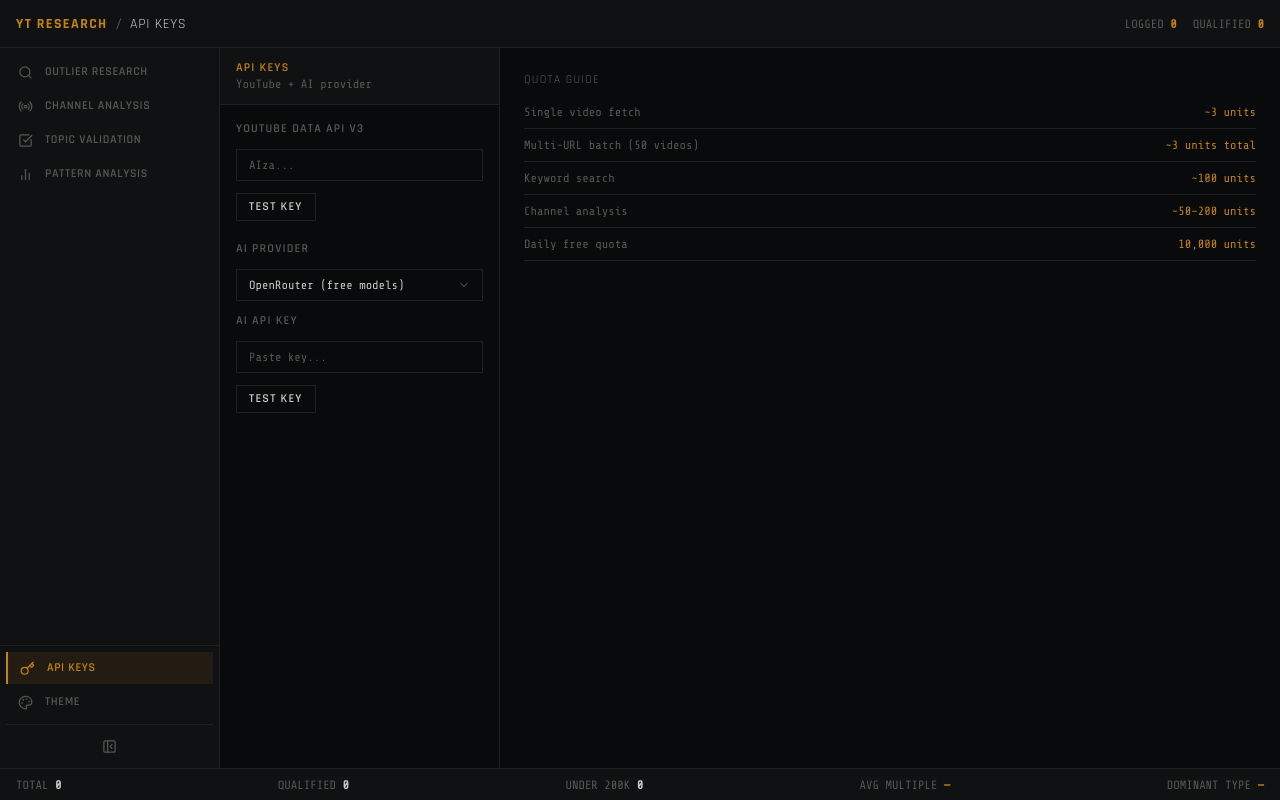
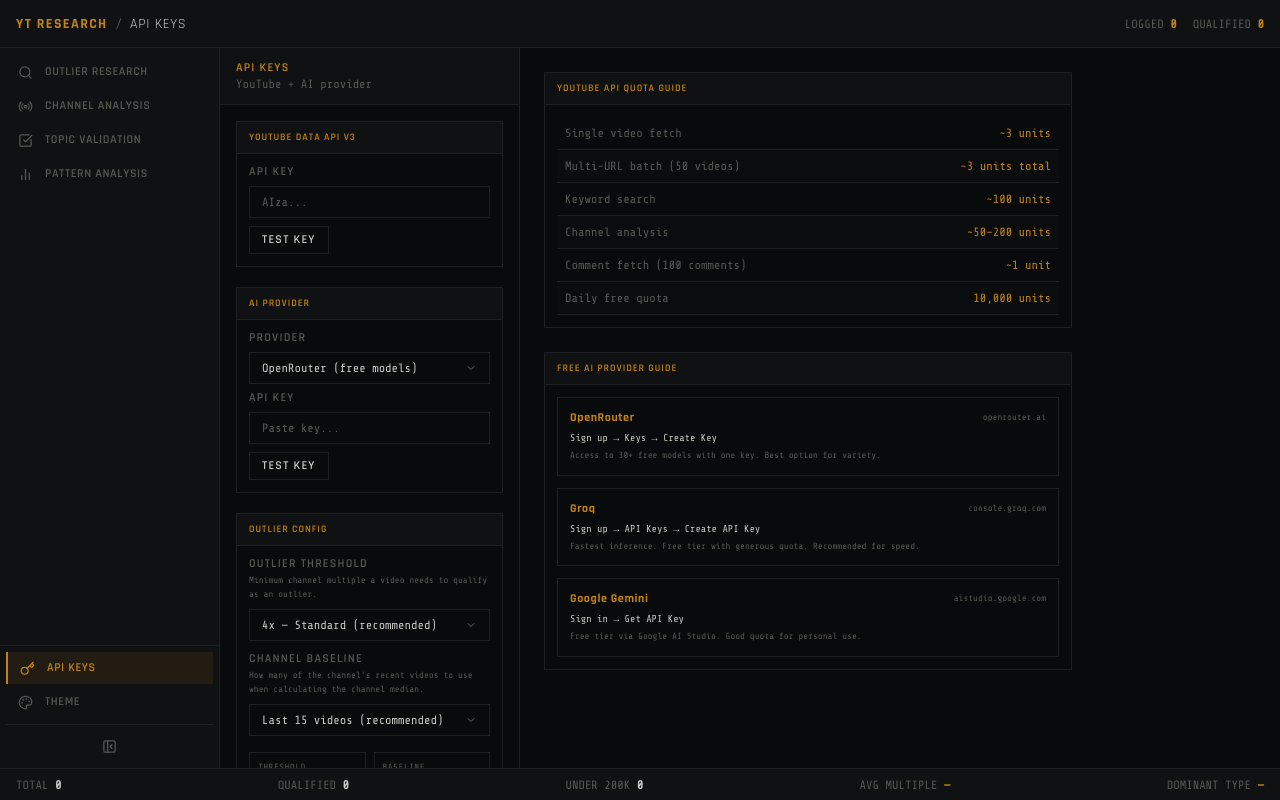
Before and after one commit to lordAjanaku/yt-research-tool, a React (Vite) app: page /api-keys in a window 1280 px wide. Built offline with nearby package versions, Linux system fonts and the light colour scheme.

Commit message:
feat: Spinner component + APIKeys — Outlier Config panel + free AI provider guide

```diff
--- a/src/components/sections/APIKeys.jsx
+++ b/src/components/sections/APIKeys.jsx
@@ -17,7 +17,14 @@ const AI_PROVIDERS = [
 ]
 
 export function APIKeys() {
-  const { ytApiKey, setYtApiKey, aiProvider, setAiProvider, aiApiKey, setAiApiKey } = useStore()
+  const {
+    ytApiKey, setYtApiKey,
+    aiProvider, setAiProvider,
+    aiApiKey, setAiApiKey,
+    outlierThreshold, setOutlierThreshold,
+    channelBaseline, setChannelBaseline,
+  } = useStore()
+
   const [ytStatus, setYtStatus] = useState('')
   const [aiStatus, setAiStatus] = useState('')
   const { testKey: testYT } = useYouTubeAPI()
@@ -25,65 +32,195 @@ export function APIKeys() {
 
   async function handleTestYT() {
     setYtStatus('Testing...')
-    try { await testYT(); setYtStatus('Connected') } catch (e) { setYtStatus('Failed: ' + e.message) }
+    try { await testYT(); setYtStatus('Connected') }
+    catch (e) { setYtStatus('Failed: ' + e.message) }
   }
 
   async function handleTestAI() {
     setAiStatus('Testing...')
-    try { await testAI(); setAiStatus('Connected') } catch (e) { setAiStatus('Failed: ' + e.message) }
+    try { await testAI(); setAiStatus('Connected') }
+    catch (e) { setAiStatus('Failed: ' + e.message) }
   }
 
   return (
     <div className="flex flex-1 overflow-hidden">
-      <div className="w-[280px] flex-shrink-0 border-r border-border flex flex-col">
+
+      {/* LEFT — API KEY INPUTS */}
+      <div className="w-[300px] flex-shrink-0 border-r border-border flex flex-col">
         <div className="px-4 py-3 border-b border-border bg-card">
           <p className="font-head font-semibold text-xs tracking-widest uppercase text-primary">API Keys</p>
           <p className="text-xs text-muted-foreground">YouTube + AI provider</p>
         </div>
         <ScrollArea className="flex-1">
           <div className="p-4 flex flex-col gap-5">
-            <div className="flex flex-col gap-3">
-              <Label className="text-xs tracking-widest uppercase text-muted-foreground">YouTube Data API v3</Label>
-              <Input type="password" value={ytApiKey} onChange={e => setYtApiKey(e.target.value)} placeholder="AIza..." className="font-mono text-xs" />
+
+            {/* YOUTUBE API */}
+            <div className="border border-border">
+              <div className="px-3 py-2 bg-card border-b border-border">
+                <p className="font-head font-semibold text-[10px] tracking-widest uppercase text-primary">YouTube Data API v3</p>
+              </div>
+              <div className="p-3 flex flex-col gap-2">
+                <Label>API Key</Label>
+                <Input type="password" value={ytApiKey} onChange={e => setYtApiKey(e.target.value)}
+                  placeholder="AIza..." className="font-mono text-xs w-full" />
                 <div className="flex items-center gap-2">
                   <Button size="sm" variant="outline" onClick={handleTestYT} className="text-xs">Test Key</Button>
-                {ytStatus && <span className={`text-xs ${ytStatus === 'Connected' ? 'text-green-500' : 'text-destructive'}`}>{ytStatus}</span>}
-              </div>
-            </div>
-            <div className="flex flex-col gap-3">
-              <Label className="text-xs tracking-widest uppercase text-muted-foreground">AI Provider</Label>
-              <Select value={aiProvider} onValueChange={setAiProvider}>
-                <SelectTrigger className="text-xs"><SelectValue /></SelectTrigger>
-                <SelectContent>{AI_PROVIDERS.map(p => <SelectItem key={p.value} value={p.value} className="text-xs">{p.label}</SelectItem>)}</SelectContent>
-              </Select>
-              <Label className="text-xs tracking-widest uppercase text-muted-foreground">AI API Key</Label>
-              <Input type="password" value={aiApiKey} onChange={e => setAiApiKey(e.target.value)} placeholder="Paste key..." className="font-mono text-xs" />
-              <div className="flex items-center gap-2">
-                <Button size="sm" variant="outline" onClick={handleTestAI} className="text-xs">Test Key</Button>
-                {aiStatus && <span className={`text-xs ${aiStatus === 'Connected' ? 'text-green-500' : 'text-destructive'}`}>{aiStatus}</span>}
+                  {ytStatus && (
+                    <span className={`text-xs ${ytStatus === 'Connected' ? 'text-green-400' : 'text-destructive'}`}>
+                      {ytStatus}
+                    </span>
+                  )}
                 </div>
               </div>
             </div>
+
+            {/* AI PROVIDER */}
+            <div className="border border-border">
+              <div className="px-3 py-2 bg-card border-b border-border">
+                <p className="font-head font-semibold text-[10px] tracking-widest uppercase text-primary">AI Provider</p>
+              </div>
+              <div className="p-3 flex flex-col gap-2">
+                <Label>Provider</Label>
+                <Select value={aiProvider} onValueChange={setAiProvider}>
+                  <SelectTrigger className="text-xs w-full"><SelectValue /></SelectTrigger>
+                  <SelectContent>
+                    {AI_PROVIDERS.map(p => (
+                      <SelectItem key={p.value} value={p.value} className="text-xs">{p.label}</SelectItem>
+                    ))}
+                  </SelectContent>
+                </Select>
+                <Label>API Key</Label>
+                <Input type="password" value={aiApiKey} onChange={e => setAiApiKey(e.target.value)}
+                  placeholder="Paste key..." className="font-mono text-xs w-full" />
+                <div className="flex items-center gap-2">
+                  <Button size="sm" variant="outline" onClick={handleTestAI} className="text-xs">Test Key</Button>
+                  {aiStatus && (
+                    <span className={`text-xs ${aiStatus === 'Connected' ? 'text-green-400' : 'text-destructive'}`}>
+                      {aiStatus}
+                    </span>
+                  )}
+                </div>
+              </div>
+            </div>
+
+            {/* OUTLIER CONFIG */}
+            <div className="border border-border">
+              <div className="px-3 py-2 bg-card border-b border-border">
+                <p className="font-head font-semibold text-[10px] tracking-widest uppercase text-primary">Outlier Config</p>
+              </div>
+              <div className="p-3 flex flex-col gap-3">
+
+                <div className="flex flex-col gap-1">
+                  <Label>Outlier Threshold</Label>
+                  <p className="text-[9px] text-muted-foreground">Minimum channel multiple a video needs to qualify as an outlier.</p>
+                  <Select value={String(outlierThreshold)} onValueChange={v => setOutlierThreshold(Number(v))}>
+                    <SelectTrigger className="text-xs w-full mt-1"><SelectValue /></SelectTrigger>
+                    <SelectContent>
+                      <SelectItem value="3" className="text-xs">3x — Lenient</SelectItem>
+                      <SelectItem value="4" className="text-xs">4x — Standard (recommended)</SelectItem>
+                      <SelectItem value="5" className="text-xs">5x — Strict</SelectItem>
+                    </SelectContent>
+                  </Select>
+                </div>
+
+                <div className="flex flex-col gap-1">
+                  <Label>Channel Baseline</Label>
+                  <p className="text-[9px] text-muted-foreground">How many of the channel's recent videos to use when calculating the channel median.</p>
+                  <Select value={String(channelBaseline)} onValueChange={v => setChannelBaseline(Number(v))}>
+                    <SelectTrigger className="text-xs w-full mt-1"><SelectValue /></SelectTrigger>
+                    <SelectContent>
+                      <SelectItem value="10" className="text-xs">Last 10 videos</SelectItem>
+                      <SelectItem value="15" className="text-xs">Last 15 videos (recommended)</SelectItem>
+                      <SelectItem value="20" className="text-xs">Last 20 videos</SelectItem>
+                      <SelectItem value="30" className="text-xs">Last 30 videos</SelectItem>
+                      <SelectItem value="50" className="text-xs">Last 50 videos</SelectItem>
+                    </SelectContent>
+                  </Select>
+                </div>
+
+                <div className="grid grid-cols-2 gap-2 mt-1">
+                  <div className="border border-border bg-background p-2">
+                    <p className="text-[9px] text-muted-foreground uppercase tracking-wider">Threshold</p>
+                    <p className="text-primary font-bold text-sm mt-0.5">{outlierThreshold}x</p>
+                  </div>
+                  <div className="border border-border bg-background p-2">
+                    <p className="text-[9px] text-muted-foreground uppercase tracking-wider">Baseline</p>
+                    <p className="text-primary font-bold text-sm mt-0.5">{channelBaseline} videos</p>
+                  </div>
+                </div>
+
+              </div>
+            </div>
+
+          </div>
         </ScrollArea>
       </div>
+
+      {/* RIGHT — QUOTA + FREE PROVIDER GUIDE */}
       <ScrollArea className="flex-1">
-        <div className="p-6">
-          <p className="font-head text-xs tracking-widest uppercase text-muted-foreground mb-4">Quota Guide</p>
-          <div className="flex flex-col gap-2">
+        <div className="p-6 max-w-xl flex flex-col gap-6">
+
+          {/* YOUTUBE QUOTA */}
+          <div className="border border-border">
+            <div className="px-3 py-2 bg-card border-b border-border">
+              <p className="font-head font-semibold text-[10px] tracking-widest uppercase text-primary">YouTube API Quota Guide</p>
+            </div>
+            <div className="p-3 flex flex-col gap-0">
               {[
                 ['Single video fetch', '~3 units'],
                 ['Multi-URL batch (50 videos)', '~3 units total'],
                 ['Keyword search', '~100 units'],
                 ['Channel analysis', '~50–200 units'],
+                ['Comment fetch (100 comments)', '~1 unit'],
                 ['Daily free quota', '10,000 units'],
-            ].map(([op, cost]) => (
-              <div key={op} className="flex justify-between border-b border-border pb-2 text-xs">
+              ].map(([op, cost], i) => (
+                <div key={op} className={`flex justify-between py-2 text-xs border-b border-border ${i % 2 === 0 ? 'bg-background' : 'bg-muted/20'} px-2`}>
                   <span className="text-muted-foreground">{op}</span>
                   <span className="text-primary font-mono">{cost}</span>
                 </div>
               ))}
             </div>
           </div>
+
+          {/* FREE AI PROVIDER GUIDE */}
+          <div className="border border-border">
+            <div className="px-3 py-2 bg-card border-b border-border">
+              <p className="font-head font-semibold text-[10px] tracking-widest uppercase text-primary">Free AI Provider Guide</p>
+            </div>
+            <div className="p-3 flex flex-col gap-3">
+              {[
+                {
+                  name: 'OpenRouter',
+                  url: 'openrouter.ai',
+                  steps: 'Sign up → Keys → Create Key',
+                  note: 'Access to 30+ free models with one key. Best option for variety.',
+                },
+                {
+                  name: 'Groq',
+                  url: 'console.groq.com',
+                  steps: 'Sign up → API Keys → Create API Key',
+                  note: 'Fastest inference. Free tier with generous quota. Recommended for speed.',
+                },
+                {
+                  name: 'Google Gemini',
+                  url: 'aistudio.google.com',
+                  steps: 'Sign in → Get API Key',
+                  note: 'Free tier via Google AI Studio. Good quota for personal use.',
+                },
+              ].map(p => (
+                <div key={p.name} className="border border-border p-3">
+                  <div className="flex items-center justify-between mb-1">
+                    <p className="font-head font-bold text-xs text-primary tracking-wider">{p.name}</p>
+                    <span className="text-[9px] text-muted-foreground font-mono">{p.url}</span>
+                  </div>
+                  <p className="text-[10px] text-foreground mb-1">{p.steps}</p>
+                  <p className="text-[9px] text-muted-foreground">{p.note}</p>
+                </div>
+              ))}
+            </div>
+          </div>
+
+        </div>
       </ScrollArea>
     </div>
   )
--- /dev/null
+++ b/src/components/ui/spinner.jsx
@@ -0,0 +1,26 @@
+import { cn } from '@/lib/utils'
+
+export function Spinner({ className, size = 16 }) {
+  return (
+    <svg
+      className={cn('animate-spin text-primary', className)}
+      width={size}
+      height={size}
+      viewBox="0 0 24 24"
+      fill="none"
+      xmlns="http://www.w3.org/2000/svg"
+    >
+      <circle
+        className="opacity-25"
+        cx="12" cy="12" r="10"
+        stroke="currentColor"
+        strokeWidth="3"
+      />
+      <path
+        className="opacity-80"
+        fill="currentColor"
+        d="M4 12a8 8 0 018-8V0C5.373 0 0 5.373 0 12h4z"
+      />
+    </svg>
+  )
+}
```
Lines whose indentation alone changed are shown as unchanged.
